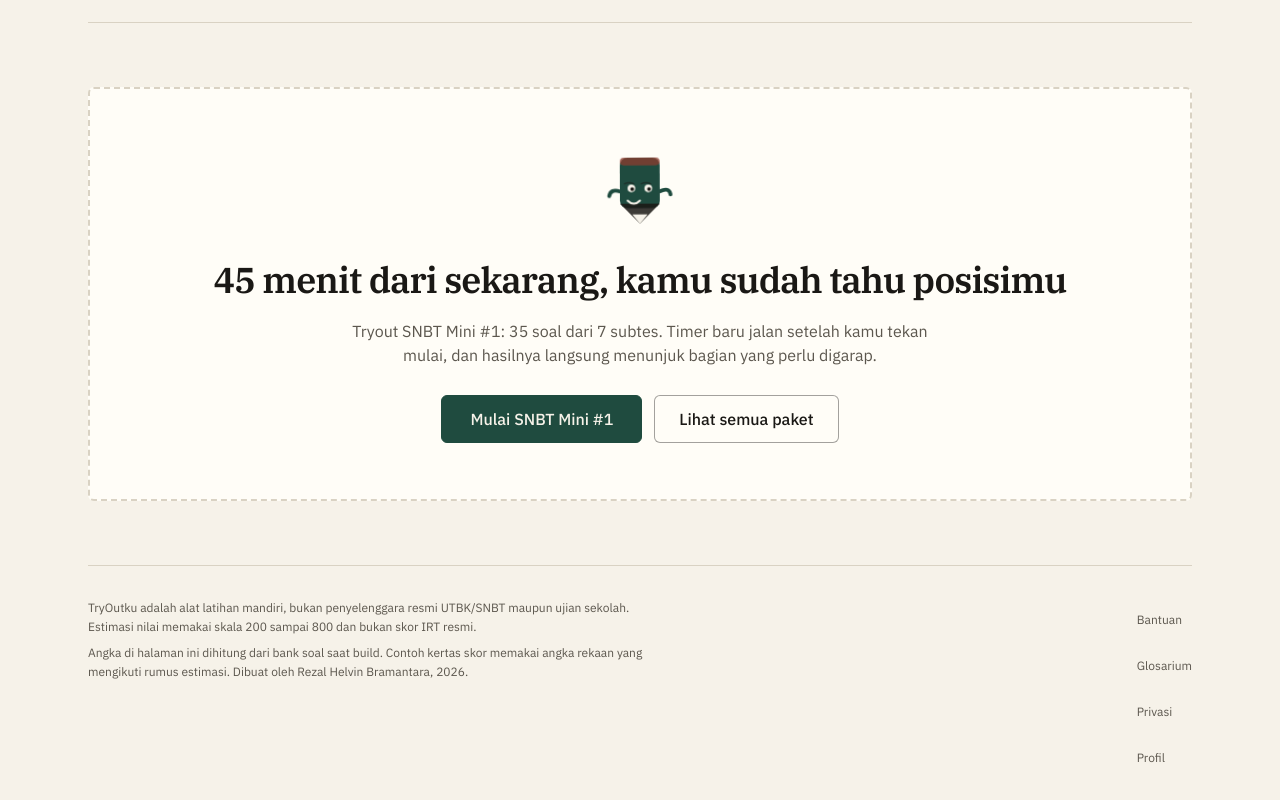
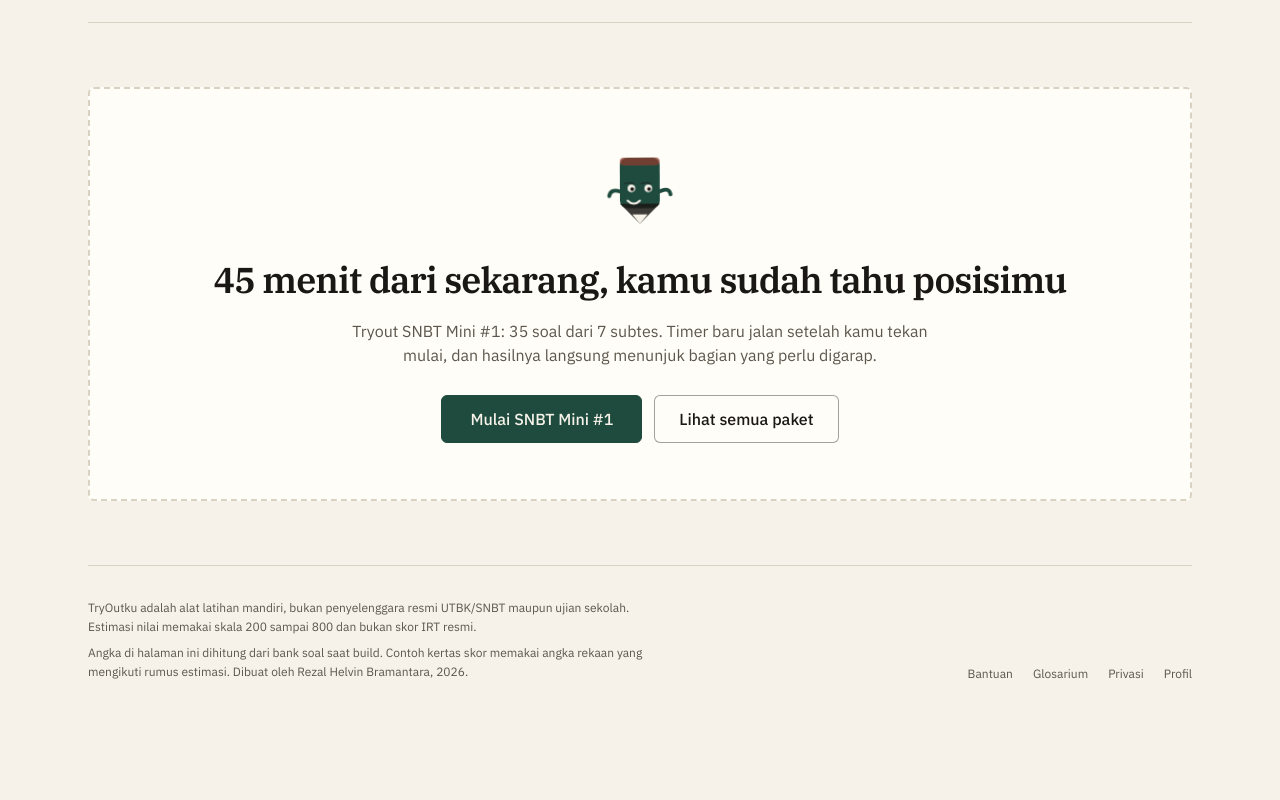
Before and after one commit to Mighty-Nievl/tryoutku, a Next.js app: page / in a window 1280 px wide. Shown: the part 3837-4637 px from the top of the page. Built offline with nearby package versions, Linux system fonts and the light colour scheme.

Commit message:
footer: link sebaris rata kanan + dasar segaris dengan disclaimer (items-end grid, teks link rata bawah)

```diff
--- a/src/app/page.tsx
+++ b/src/app/page.tsx
@@ -494,7 +494,7 @@ export default function Home() {
       </section>
 
       <footer className="border-t border-line py-8">
-        <div className="grid gap-6 sm:grid-cols-[minmax(0,1fr)_auto] sm:items-start">
+        <div className="grid gap-6 sm:grid-cols-[minmax(0,1fr)_auto] sm:items-end">
           <div className="max-w-xl text-xs leading-relaxed text-muted">
             <p>
               TryOutku adalah alat latihan mandiri, bukan penyelenggara resmi UTBK/SNBT maupun
@@ -509,7 +509,7 @@ export default function Home() {
           </div>
           <nav
             aria-label="Tautan informasi"
-            className="flex flex-wrap gap-x-5 gap-y-1 sm:flex-col sm:gap-y-0.5"
+            className="flex flex-wrap gap-x-5 gap-y-1 sm:justify-end"
           >
             {[
               { href: "/bantuan", label: "Bantuan" },
@@ -520,7 +520,7 @@ export default function Home() {
               <Link
                 key={item.href}
                 href={item.href}
-                className="inline-flex min-h-11 items-center text-xs text-muted transition-colors hover:text-ink"
+                className="inline-flex min-h-11 items-end text-xs text-muted transition-colors hover:text-ink"
               >
                 {item.label}
               </Link>
```
